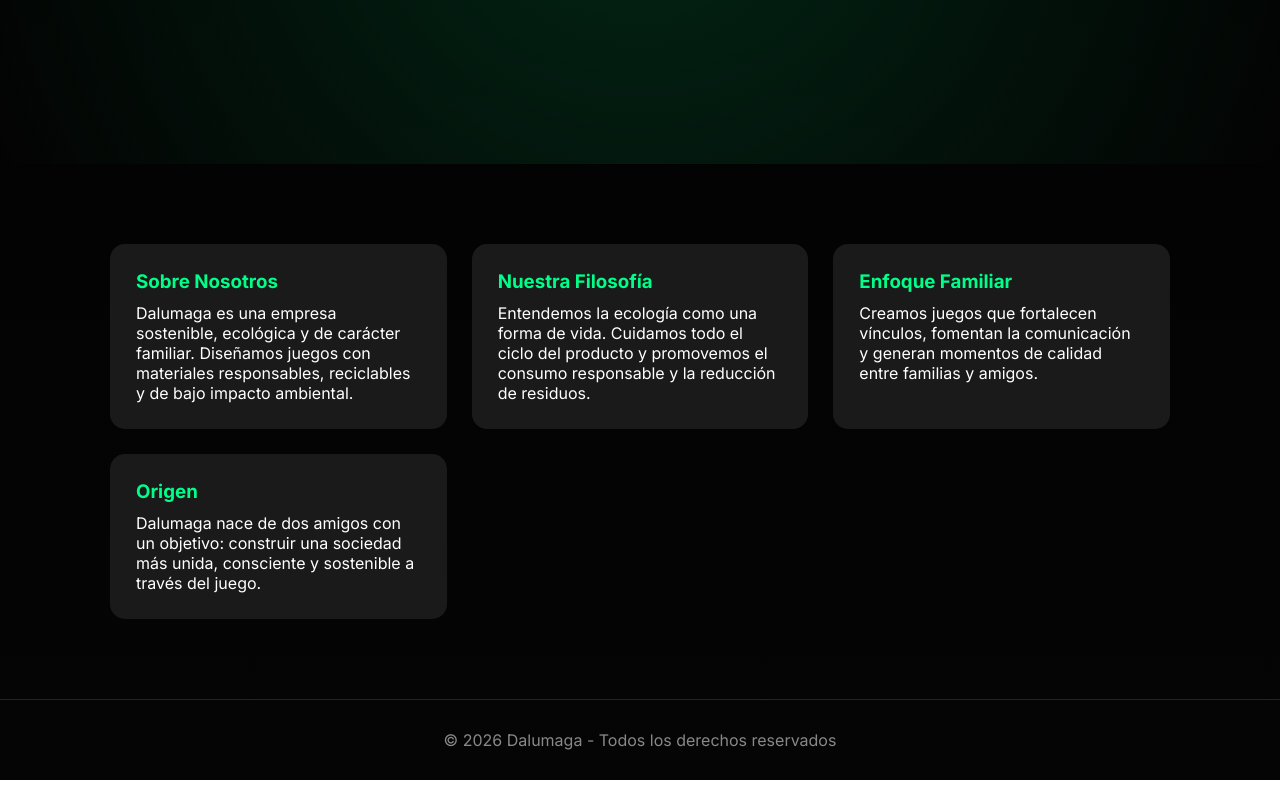
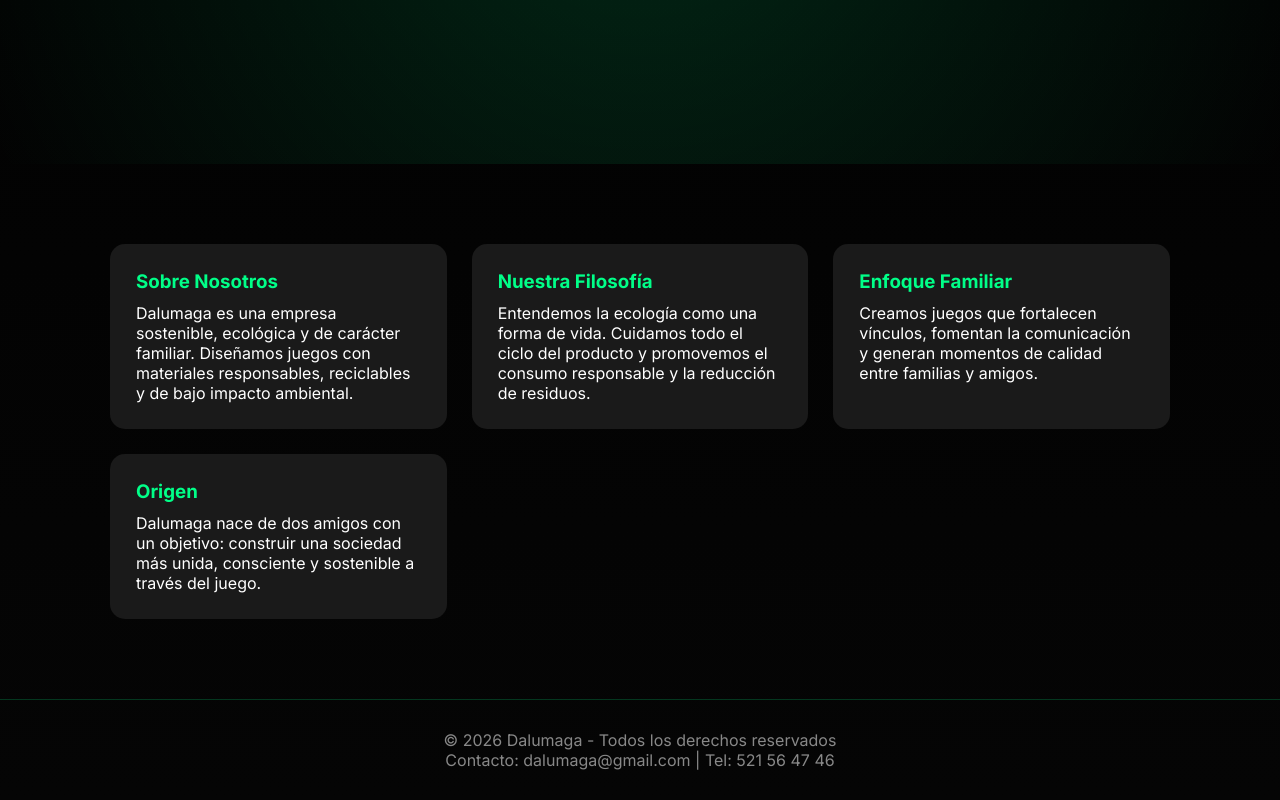
Before and after one commit to davidluke444/index.html, a plain HTML site: page index.html in a window 1280 px wide. Shown: the part 556-1356 px from the top of the page. Drawn offline with Linux system fonts and the light colour scheme.

Commit message:
Update index.html

```diff
--- a/index.html
+++ b/index.html
@@ -174,6 +174,7 @@
 
 <footer>
   <p>© 2026 Dalumaga - Todos los derechos reservados</p>
+  <p>Contacto: dalumaga@gmail.com | Tel: 521 56 47 46</p>
 </footer>
 
 </body>
```
